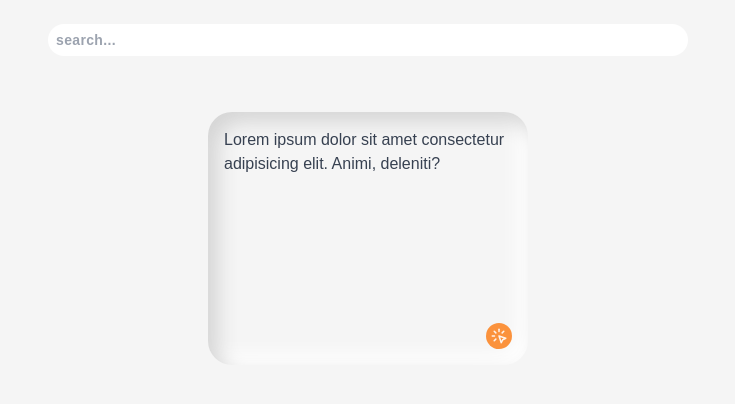
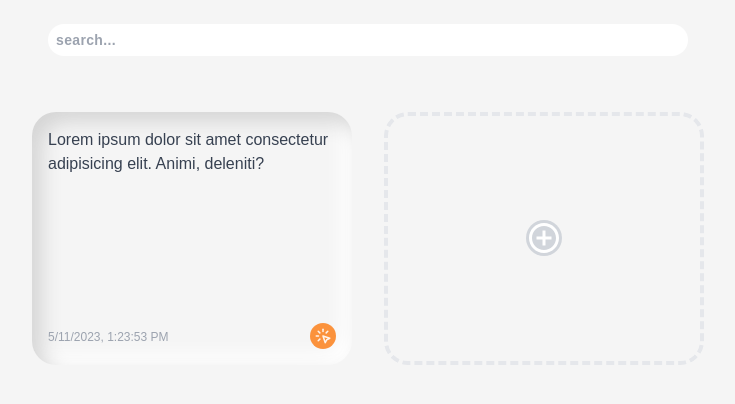
Before and after one commit to msinemkaya/note-app, a React (Create React App) app: page / in a window 1280 px wide. Shown: the top 404 px of the page, without its empty margins (272-1007 px from the left). Built offline with nearby package versions, Linux system fonts and the light colour scheme.

Commit message:
feat: created add note

```diff
--- a/src/components/AddNote.js
+++ b/src/components/AddNote.js
@@ -1,7 +1,14 @@
+import { MdOutlineAddCircleOutline } from 'react-icons/md'
+
 export default function AddNote(){
+
+  const handleClick = () => {
+
+  }
+
   return(
-    <>
-
-    </>
+    <div className='add-note'>
+      <button className='add-button' onClick={handleClick}><MdOutlineAddCircleOutline /></button>
+    </div>
   );
 }
--- a/src/components/Note.js
+++ b/src/components/Note.js
@@ -5,6 +5,7 @@ import Button from './Button';
 export default function Note(){
 
   const [vis, setVis] = useState(false)
+  const date = new Date().toLocaleString()
 
   const handleClick = () => {
     setVis(!vis)
@@ -18,6 +19,7 @@ export default function Note(){
         <Button type={'delete'} vis={vis} />
         <Button type={'edit'} vis={vis} />
       </div>
+      <span className='date'>{date}</span>
     </div>
   );
 }
--- a/src/components/NoteList.js
+++ b/src/components/NoteList.js
@@ -1,10 +1,12 @@
 import Note from './Note';
+import AddNote from './AddNote'
 
 export default function NoteList(){
   return(
     <div className='scroll-zone'>
       <div className='note-container'>
         <Note />
+        <AddNote />
       </div>
     </div>
   );
--- a/src/index.css
+++ b/src/index.css
@@ -55,6 +55,10 @@ body {
   scale: 1.1;
 }
 
+.date {
+  @apply text-xs absolute bottom-5 text-gray-400
+}
+
 .button-container {
   @apply absolute bottom-4 right-4 flex flex-col-reverse gap-1
 }
@@ -74,3 +78,11 @@ body {
 .edit {
   @apply invisible bg-pink-400 hover:bg-pink-500
 }
+
+.add-note {
+  @apply w-2/5 h-2/5 min-h-[10rem] md:w-1/4 rounded-3xl border-4 border-dashed hover:scale-110 transition-all flex items-center justify-center
+}
+
+.add-button {
+  @apply text-4xl bg-gray-300 rounded-full text-white
+}
```
